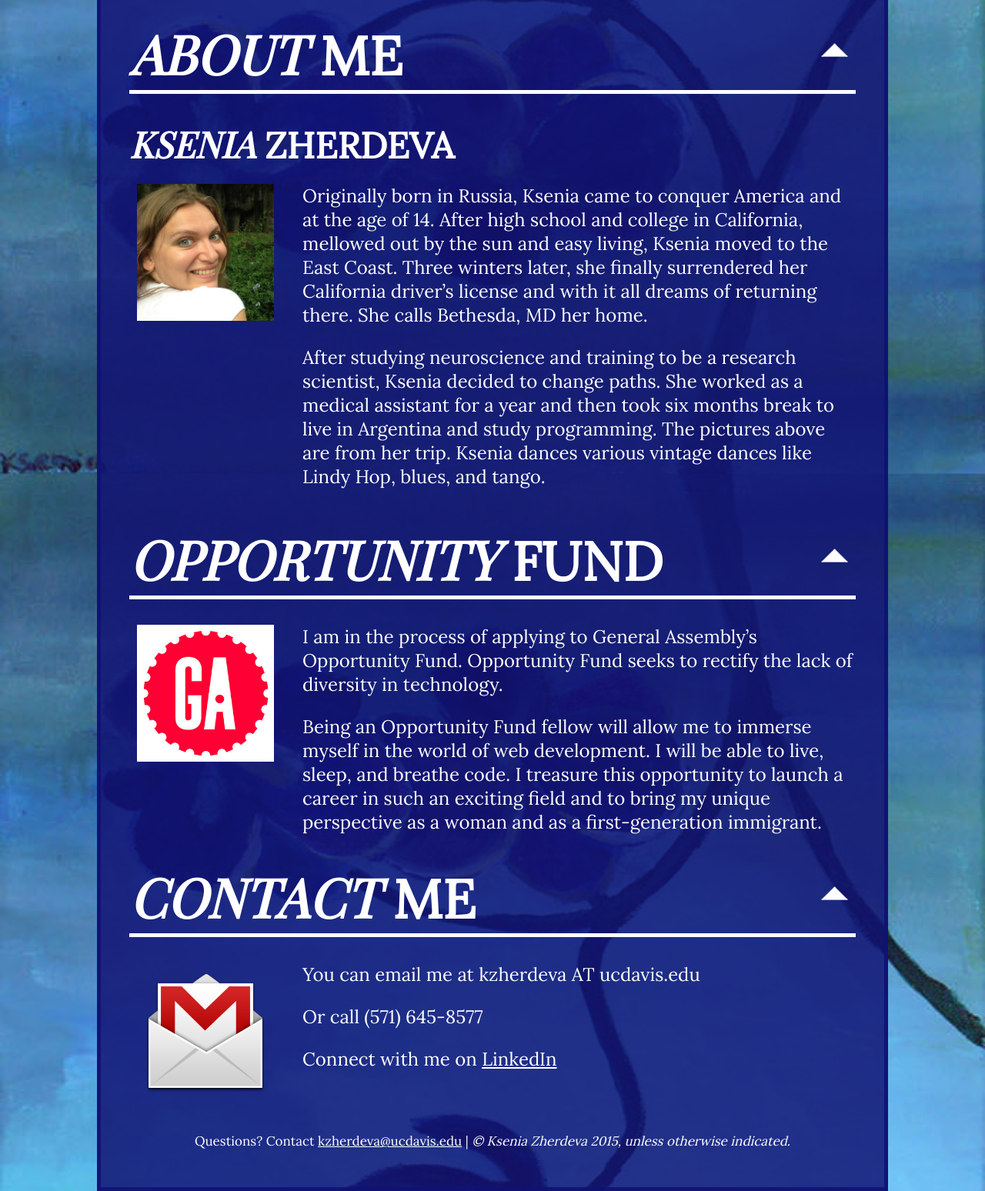
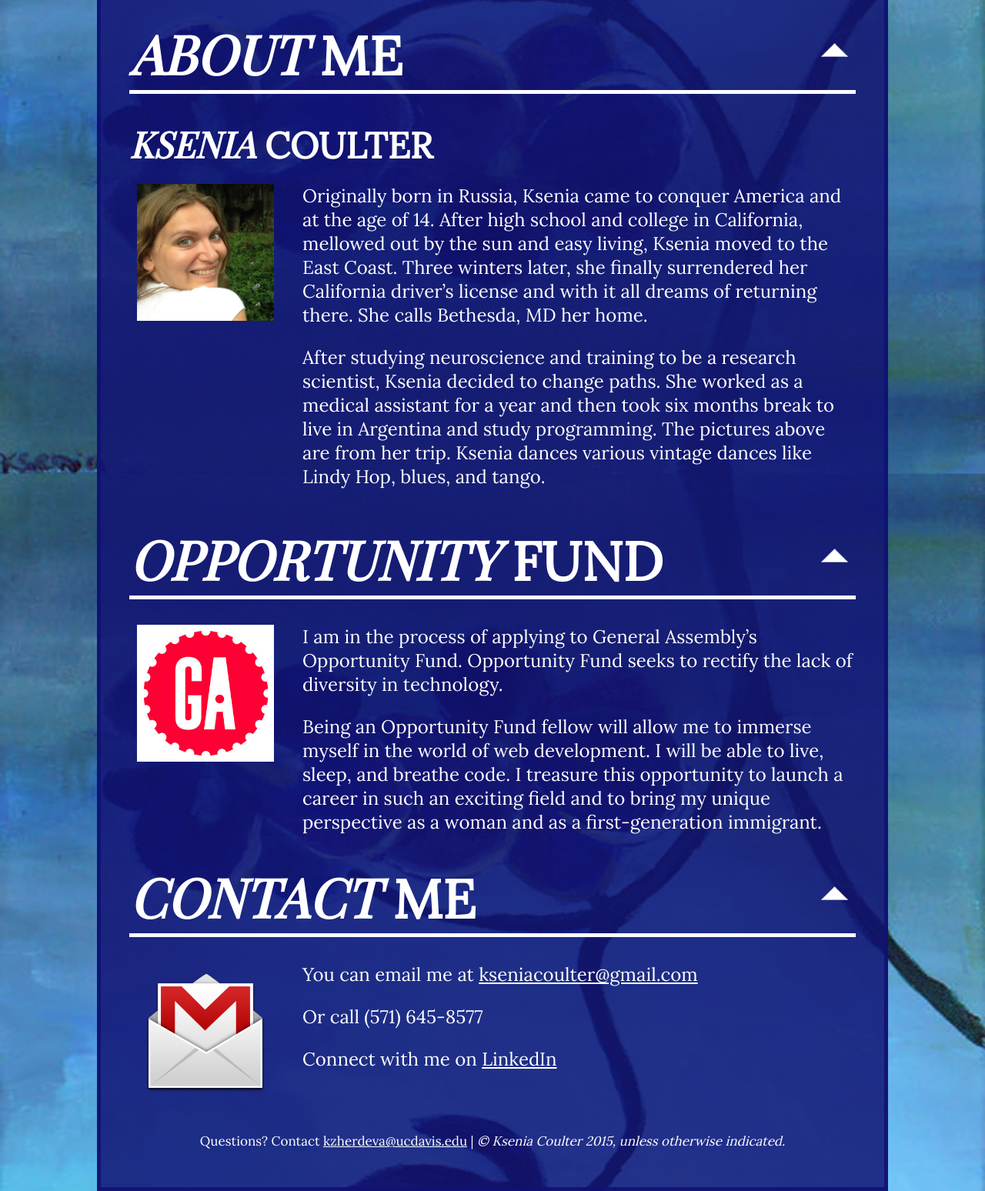
Before and after one commit to kscoulter/old-portfolio-site, a plain HTML site: page index.html in a window 1280 px wide. Shown: the part 659-2207 px from the top of the page at 77% size. Drawn offline with nearby package versions, Linux system fonts and the light colour scheme; a script that the page names is missing; a web font is replaced by a local one.

Commit message:
Changing to my married surname.

```diff
--- a/index.html
+++ b/index.html
@@ -3,7 +3,7 @@
     <head>
         <meta charset="utf-8">
         <meta http-equiv="X-UA-Compatible" content="IE=edge,chrome=1">
-        <title>Ksenia Zherdeva</title>
+        <title>Ksenia Coulter</title>
         <link href='http://fonts.googleapis.com/css?family=Lora' rel='stylesheet' type='text/css'>
         <link href='http://fonts.googleapis.com/css?family=Playfair+Display:400,700italic' rel='stylesheet' type='text/css'>
 
@@ -32,7 +32,7 @@
         <div class="container">
             <header class="top-bar">
                 <a name="top">
-                    <h1 class="bigheader"><span class="first-word">Ksenia</span> Zherdeva</h1>
+                    <h1 class="bigheader"><span class="first-word">Ksenia</span> Coulter</h1>
                 </a>
                 <nav>
                     <ul>
@@ -56,7 +56,7 @@
                 <div class="section about">
                     <a class="up-arrow" href="#top">Top</a>
                     <a name="aboutme"><h2><span class="first-word">About</span> Me</h2></a>
-                    <h3><span class="first-word">Ksenia</span> Zherdeva</h3>
+                    <h3><span class="first-word">Ksenia</span> Coulter</h3>
                     <div class="image square"><img src="images/ksenia.jpeg" alt="Ksenia" width="178" height="178" /></div>
 
                     <p>Originally born in Russia, Ksenia came to conquer America and at the age of 14. After high school and college in California, mellowed out by the sun and easy living, Ksenia moved to the East Coast. Three winters later, she finally surrendered her California driver’s license and with it all dreams of returning there. She calls Bethesda, MD her home. </p>
@@ -76,13 +76,13 @@
                     <a class="up-arrow" href="#top">Top</a>
                     <a name="contactme"><h2><span class="first-word">Contact</span> Me</h2></a>
                     <div class="image square contactme"><img src="images/contactme.png" width="178" height="178"/></div>
-                    <p>You can email me at kzherdeva AT ucdavis.edu</p>
+                    <p>You can email me at <a href="mailto:kseniacoulter@gmail.com">kseniacoulter@gmail.com</a></p>
                     <p>Or call (571) 645-8577</p>
                     <p>Connect with me on <a href="https://www.linkedin.com/in/kseniazherdeva">LinkedIn</a></p>
                 </div>
 
                 <div class="section copyright">
-                    <p>Questions? Contact <a href="mailto:kzherdeva@ucdavis.edu">kzherdeva@ucdavis.edu</a> | <em>&copy; Ksenia Zherdeva 2015, unless otherwise indicated.</em></p>
+                    <p>Questions? Contact <a href="mailto:kzherdeva@ucdavis.edu">kzherdeva@ucdavis.edu</a> | <em>&copy; Ksenia Coulter 2015, unless otherwise indicated.</em></p>
                 </div>
             </main>
         </div>
```
